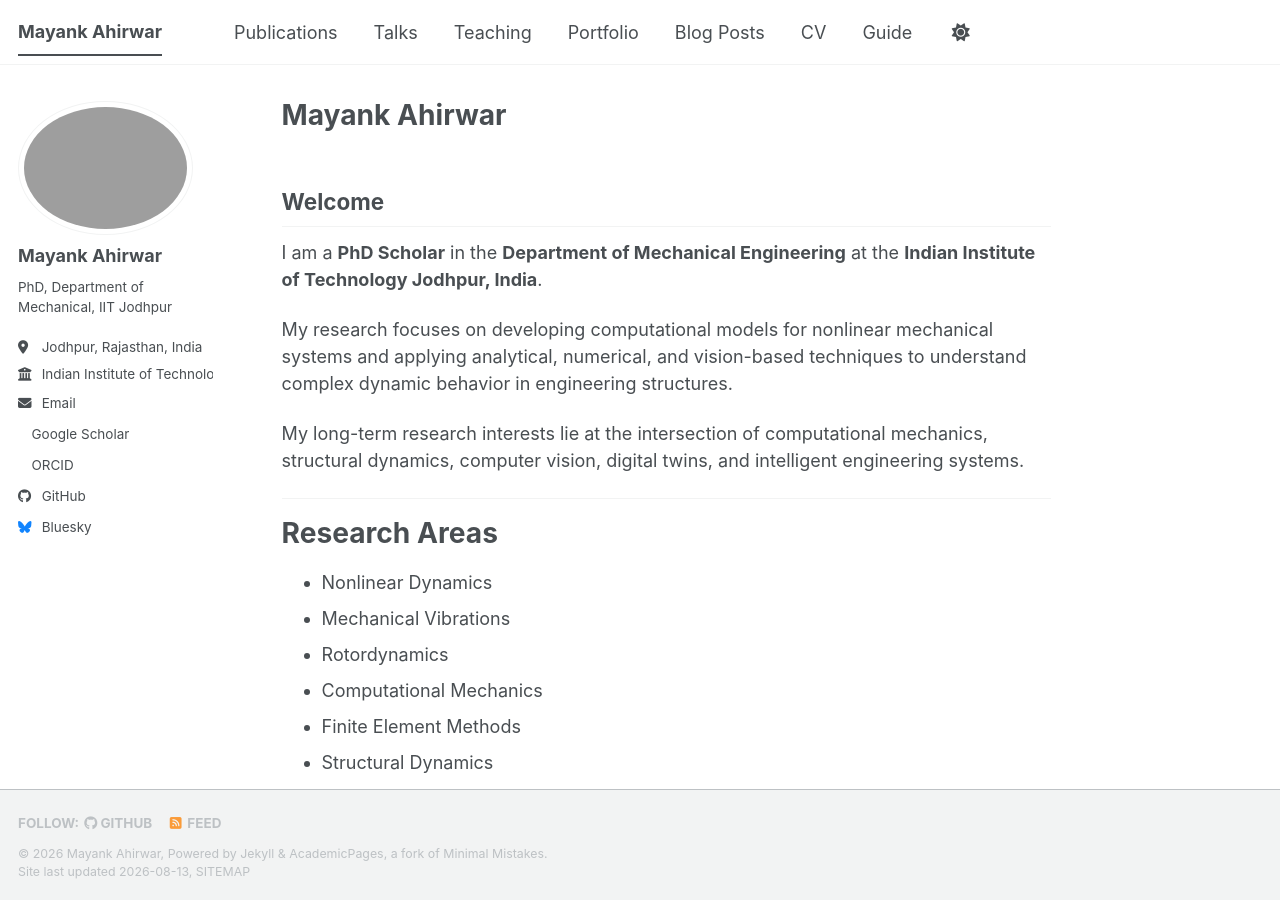
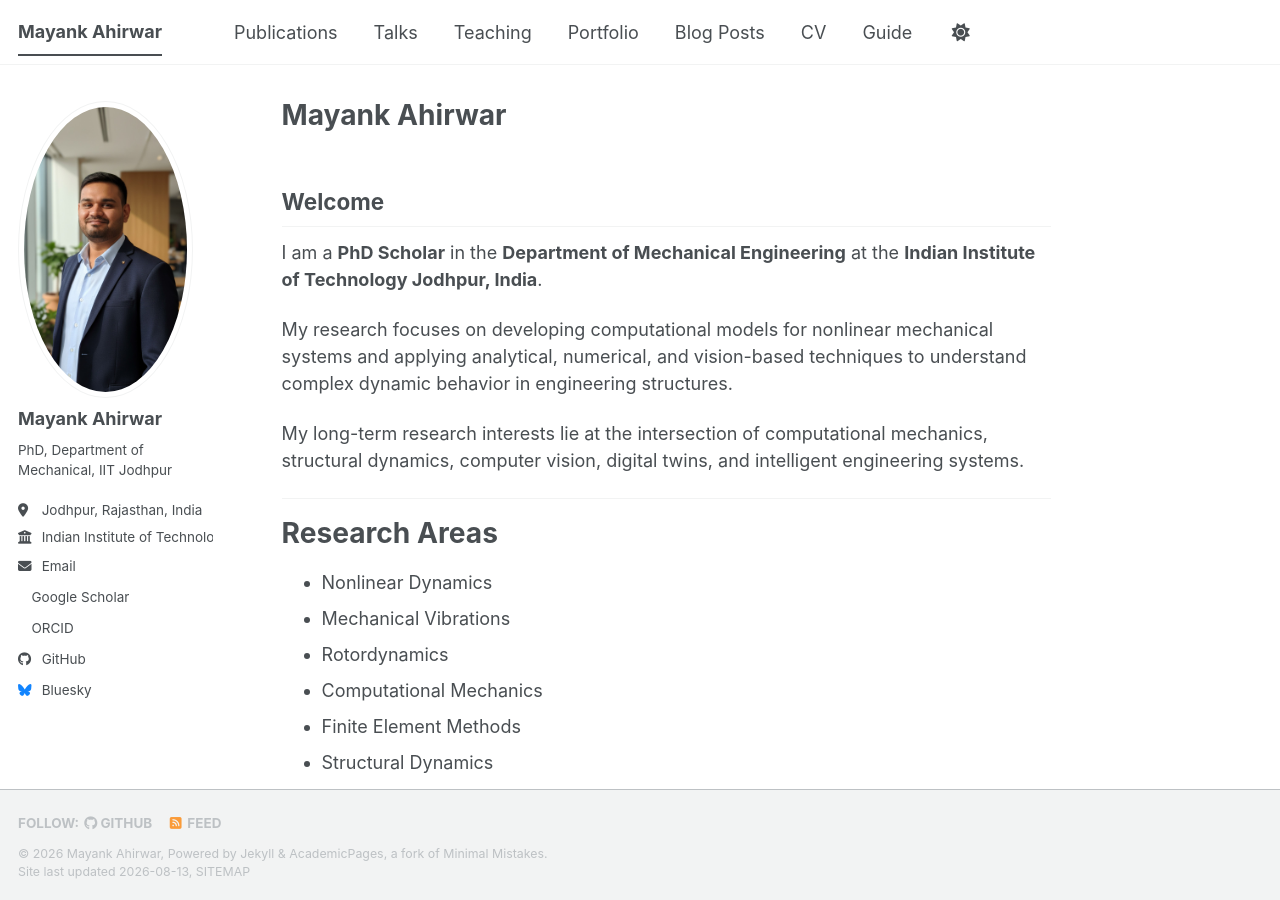
Before and after one commit to mayank-ahirwar/portfolio, a Jekyll site: the page built from _pages/about.md, in a window 1280 px wide and 900 px high. Built offline with Jekyll 4.4.1, drawn with Linux system fonts in a browser that asks for light colours; a style sheet for code colours, icons or effects is not loaded.

Commit message:
Add profile photo

```diff
--- a/_config.yml
+++ b/_config.yml
@@ -23,7 +23,7 @@ repository               : "mayank-ahirwar/portfolio"
 #               Additional customization can be done by editing /_includes/author-profile.html
 author:
   # Biographic information
-  avatar           : "Mayank_ahirwar.jpg"
+  avatar           : "mayank_ahirwar.jpeg"
   name             : "Mayank Ahirwar"
   pronouns         : # example: "she/her"
   bio              : "PhD, Department of Mechanical, IIT Jodhpur"
```
Also changed, not shown: images/mayank_ahirwar.jpeg (added).
